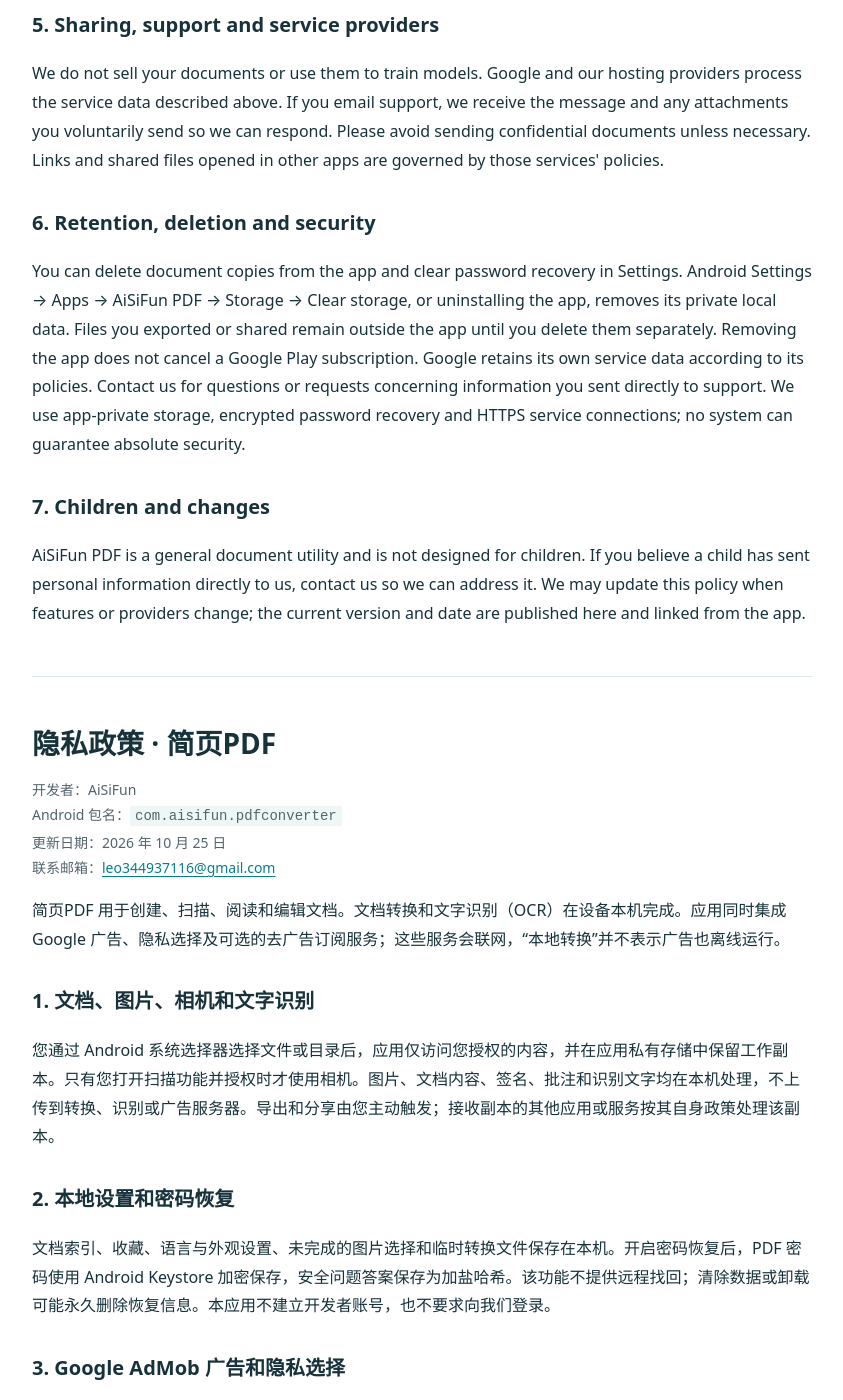
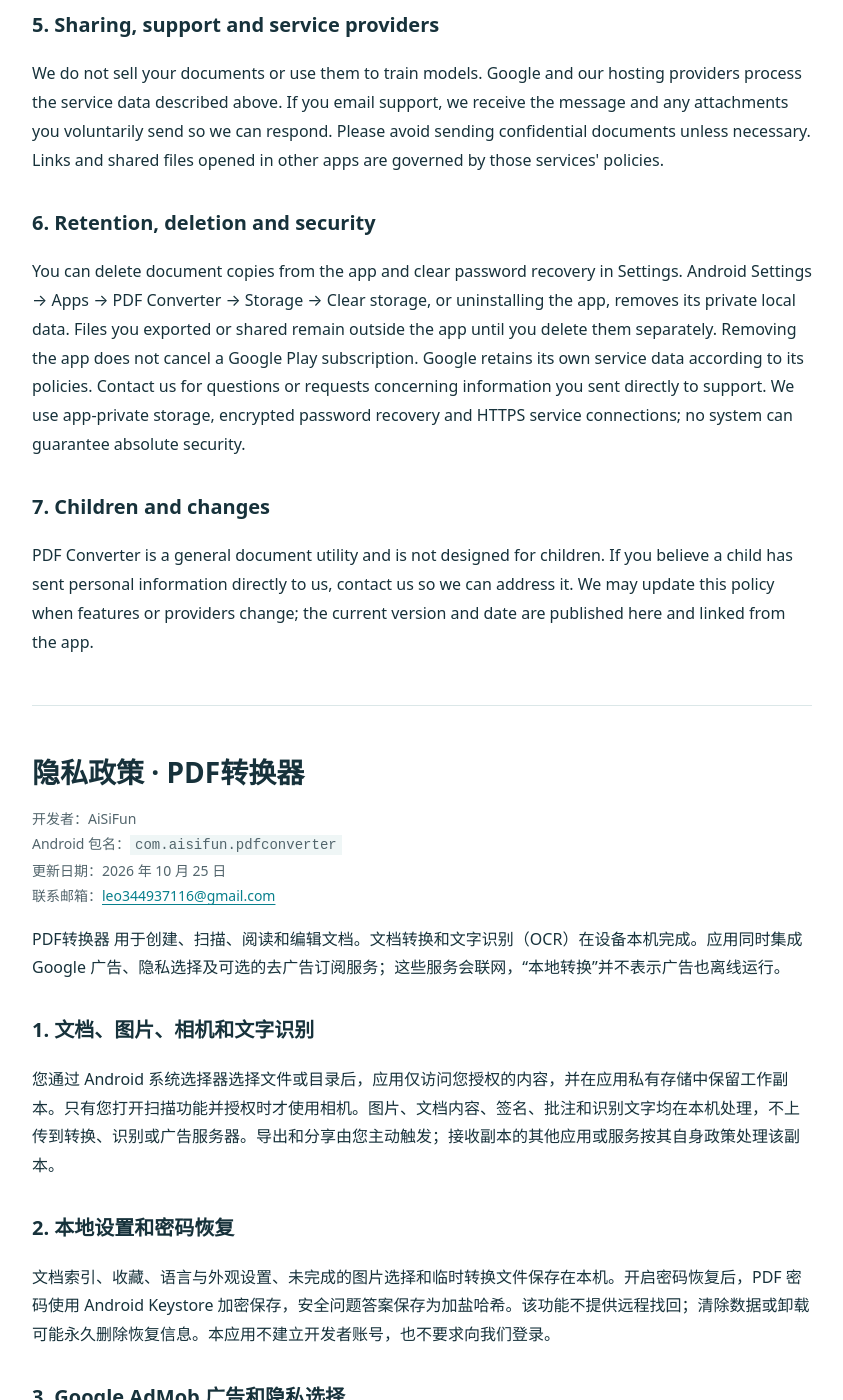
Before and after one commit to hluler/hluler.github.io, a Jekyll site: the page pdfconvert/privacy-policy.html, which Jekyll copies as it is, in a window 1280 px wide and 1400 px high, scrolled down 1727 px. Shown: the whole window, without its empty margins (218-1061 px from the left). Built offline with Jekyll 4.4.1, drawn with Linux system fonts in a browser that asks for light colours; some of the changed text lies outside the part shown.

Commit message:
Use descriptive PDF Converter app names

```diff
--- a/pdfconvert/privacy-policy.html
+++ b/pdfconvert/privacy-policy.html
@@ -1,15 +1,15 @@
 <!doctype html>
 <html lang="en"><head><meta charset="utf-8"><meta name="viewport" content="width=device-width, initial-scale=1">
-<meta name="description" content="AiSiFun PDF privacy policy: on-device document processing, Google AdMob advertising, and optional Google Play subscriptions.">
-<title>AiSiFun PDF · Privacy Policy / 隐私政策</title>
+<meta name="description" content="PDF Converter privacy policy: on-device document processing, Google AdMob advertising, and optional Google Play subscriptions.">
+<title>PDF Converter · Privacy Policy / 隐私政策</title>
 <style>:root{color-scheme:light}*{box-sizing:border-box}body{max-width:820px;margin:auto;padding:32px 20px 64px;font:16px/1.8 system-ui,-apple-system,'Segoe UI','Microsoft YaHei',sans-serif;color:#17323b;background:#fff;overflow-wrap:anywhere}h1{font-size:28px;line-height:1.3;margin:28px 0 16px}h2{font-size:20px;margin-top:30px}a{color:#087f8c;text-underline-offset:3px}a:focus-visible{outline:2px solid #087f8c;outline-offset:4px}.meta{font-size:14px;color:#52656c}nav{display:flex;flex-wrap:wrap;gap:20px}code{background:#eff6f6;padding:2px 5px}li{margin:8px 0}hr{border:0;border-top:1px solid #dbe7e8;margin:48px 0}@media print{nav{display:none}body{padding:0;max-width:none}}</style></head>
 <body><nav aria-label="Language"><a href="#en" lang="en">English</a><a href="#zh" lang="zh-CN">简体中文</a><a href="terms.html">Terms / 使用条款</a></nav><main>
 <section id="en" lang="en" aria-labelledby="title-en">
-<h1 id="title-en">Privacy Policy · AiSiFun PDF</h1>
+<h1 id="title-en">Privacy Policy · PDF Converter</h1>
 <p class="meta">Developer: AiSiFun<br>Android package: <code>com.aisifun.pdfconverter</code><br>Last updated: 25 October 2026<br>Contact: <a href="mailto:leo344937116@gmail.com">leo344937116@gmail.com</a></p>
-<p>AiSiFun PDF helps you create, scan, read and edit documents. Document conversion and optical character recognition (OCR) take place on your device. The app also integrates Google services for advertising, privacy choices and optional ad-free subscriptions. These services use network connections; “local conversion” does not mean that advertising is offline.</p>
+<p>PDF Converter helps you create, scan, read and edit documents. Document conversion and optical character recognition (OCR) take place on your device. The app also integrates Google services for advertising, privacy choices and optional ad-free subscriptions. These services use network connections; “local conversion” does not mean that advertising is offline.</p>
 <h2>1. Documents, images, camera and OCR</h2>
-<p>When you select files or folders with Android's system picker, AiSiFun PDF reads the content you authorize and keeps working copies in its private app storage. The camera is used only when you open the scanning feature and grant permission. Images, document contents, signatures, annotations and recognized text are processed on your device. We do not upload these materials to an OCR, conversion or advertising server. Exporting or sharing happens only through an action you choose; the receiving app or service then handles that copy under its own policy.</p>
+<p>When you select files or folders with Android's system picker, PDF Converter reads the content you authorize and keeps working copies in its private app storage. The camera is used only when you open the scanning feature and grant permission. Images, document contents, signatures, annotations and recognized text are processed on your device. We do not upload these materials to an OCR, conversion or advertising server. Exporting or sharing happens only through an action you choose; the receiving app or service then handles that copy under its own policy.</p>
 <h2>2. Local preferences and password recovery</h2>
 <p>The app stores document listings, favorites, language and appearance preferences, unfinished image selections and temporary conversion files locally. If you enable password recovery, saved PDF passwords are encrypted using Android Keystore. The security answer is stored as a salted hash. This does not provide remote recovery, and uninstalling or clearing app data can permanently remove the recovery information. The app does not create a developer account or require you to sign in to us.</p>
 <h2>3. Google AdMob advertising and privacy choices</h2>
@@ -22,14 +22,14 @@
 <h2>5. Sharing, support and service providers</h2>
 <p>We do not sell your documents or use them to train models. Google and our hosting providers process the service data described above. If you email support, we receive the message and any attachments you voluntarily send so we can respond. Please avoid sending confidential documents unless necessary. Links and shared files opened in other apps are governed by those services' policies.</p>
 <h2>6. Retention, deletion and security</h2>
-<p>You can delete document copies from the app and clear password recovery in Settings. Android Settings → Apps → AiSiFun PDF → Storage → Clear storage, or uninstalling the app, removes its private local data. Files you exported or shared remain outside the app until you delete them separately. Removing the app does not cancel a Google Play subscription. Google retains its own service data according to its policies. Contact us for questions or requests concerning information you sent directly to support. We use app-private storage, encrypted password recovery and HTTPS service connections; no system can guarantee absolute security.</p>
+<p>You can delete document copies from the app and clear password recovery in Settings. Android Settings → Apps → PDF Converter → Storage → Clear storage, or uninstalling the app, removes its private local data. Files you exported or shared remain outside the app until you delete them separately. Removing the app does not cancel a Google Play subscription. Google retains its own service data according to its policies. Contact us for questions or requests concerning information you sent directly to support. We use app-private storage, encrypted password recovery and HTTPS service connections; no system can guarantee absolute security.</p>
 <h2>7. Children and changes</h2>
-<p>AiSiFun PDF is a general document utility and is not designed for children. If you believe a child has sent personal information directly to us, contact us so we can address it. We may update this policy when features or providers change; the current version and date are published here and linked from the app.</p>
+<p>PDF Converter is a general document utility and is not designed for children. If you believe a child has sent personal information directly to us, contact us so we can address it. We may update this policy when features or providers change; the current version and date are published here and linked from the app.</p>
 </section><hr>
 <section id="zh" lang="zh-CN" aria-labelledby="title-zh">
-<h1 id="title-zh">隐私政策 · 简页PDF</h1>
+<h1 id="title-zh">隐私政策 · PDF转换器</h1>
 <p class="meta">开发者：AiSiFun<br>Android 包名：<code>com.aisifun.pdfconverter</code><br>更新日期：2026 年 10 月 25 日<br>联系邮箱：<a href="mailto:leo344937116@gmail.com">leo344937116@gmail.com</a></p>
-<p>简页PDF 用于创建、扫描、阅读和编辑文档。文档转换和文字识别（OCR）在设备本机完成。应用同时集成 Google 广告、隐私选择及可选的去广告订阅服务；这些服务会联网，“本地转换”并不表示广告也离线运行。</p>
+<p>PDF转换器 用于创建、扫描、阅读和编辑文档。文档转换和文字识别（OCR）在设备本机完成。应用同时集成 Google 广告、隐私选择及可选的去广告订阅服务；这些服务会联网，“本地转换”并不表示广告也离线运行。</p>
 <h2>1. 文档、图片、相机和文字识别</h2>
 <p>您通过 Android 系统选择器选择文件或目录后，应用仅访问您授权的内容，并在应用私有存储中保留工作副本。只有您打开扫描功能并授权时才使用相机。图片、文档内容、签名、批注和识别文字均在本机处理，不上传到转换、识别或广告服务器。导出和分享由您主动触发；接收副本的其他应用或服务按其自身政策处理该副本。</p>
 <h2>2. 本地设置和密码恢复</h2>
@@ -44,7 +44,7 @@
 <h2>5. 分享、支持和服务提供方</h2>
 <p>我们不出售您的文档，也不使用其训练模型。Google 和托管提供方处理上述服务所需的数据。您发邮件联系支持时，我们会收到您主动提供的邮件及附件，用于答复；请避免发送不必要的机密文档。通过外部应用打开的链接和分享文件适用相应服务的政策。</p>
 <h2>6. 保存期限、删除和安全</h2>
-<p>您可在应用内删除文档副本，在设置中清除密码恢复信息。通过 Android 设置 → 应用 → 简页PDF → 存储 → 清除存储，或卸载应用，可删除其私有本地数据。已经导出或分享的副本需要在相应位置单独删除。卸载不会取消 Google Play 订阅。Google 按其政策保存服务数据。对于您直接发给支持的信息，可通过联系邮箱咨询或提出处理请求。应用使用私有存储、密码恢复加密及 HTTPS 服务连接，但任何系统都无法保证绝对安全。</p>
+<p>您可在应用内删除文档副本，在设置中清除密码恢复信息。通过 Android 设置 → 应用 → PDF转换器 → 存储 → 清除存储，或卸载应用，可删除其私有本地数据。已经导出或分享的副本需要在相应位置单独删除。卸载不会取消 Google Play 订阅。Google 按其政策保存服务数据。对于您直接发给支持的信息，可通过联系邮箱咨询或提出处理请求。应用使用私有存储、密码恢复加密及 HTTPS 服务连接，但任何系统都无法保证绝对安全。</p>
 <h2>7. 儿童与政策变更</h2>
-<p>简页PDF 是通用文档工具，不面向儿童设计。若您认为儿童直接向我们发送了个人信息，请联系开发者处理。功能或服务提供方变化时，我们可能更新本政策；当前版本和日期在此页面公布，并可从应用内访问。</p>
+<p>PDF转换器 是通用文档工具，不面向儿童设计。若您认为儿童直接向我们发送了个人信息，请联系开发者处理。功能或服务提供方变化时，我们可能更新本政策；当前版本和日期在此页面公布，并可从应用内访问。</p>
 </section></main></body></html>
--- a/pdfconvert/terms.html
+++ b/pdfconvert/terms.html
@@ -1,10 +1,10 @@
-<!doctype html><html lang="en"><head><meta charset="utf-8"><meta name="viewport" content="width=device-width,initial-scale=1"><title>AiSiFun PDF · Terms / 使用条款</title><style>body{max-width:800px;margin:auto;padding:32px 20px 64px;font:16px/1.8 system-ui,sans-serif;color:#17323b}h1{font-size:28px}h2{font-size:20px}a{color:#087f8c}hr{border:0;border-top:1px solid #dbe7e8;margin:44px 0}</style></head><body>
+<!doctype html><html lang="en"><head><meta charset="utf-8"><meta name="viewport" content="width=device-width,initial-scale=1"><title>PDF Converter · Terms / 使用条款</title><style>body{max-width:800px;margin:auto;padding:32px 20px 64px;font:16px/1.8 system-ui,sans-serif;color:#17323b}h1{font-size:28px}h2{font-size:20px}a{color:#087f8c}hr{border:0;border-top:1px solid #dbe7e8;margin:44px 0}</style></head><body>
 <nav><a href="#en">English</a> · <a href="#zh">简体中文</a> · <a href="privacy-policy.html">Privacy / 隐私政策</a></nav>
-<section id="en" lang="en"><h1>AiSiFun PDF · Terms of use</h1><p>Developer: AiSiFun · Updated 25 October 2026 · <a href="mailto:leo344937116@gmail.com">leo344937116@gmail.com</a></p>
+<section id="en" lang="en"><h1>PDF Converter · Terms of use</h1><p>Developer: AiSiFun · Updated 25 October 2026 · <a href="mailto:leo344937116@gmail.com">leo344937116@gmail.com</a></p>
 <h2>Document tools</h2><p>Use files you are entitled to process. Keep backups and check exported results before relying on them. OCR can misread text; Office conversion does not reproduce every layout, chart or formula. Editing, compression and conversion can change document properties. You retain rights to your documents. An on-screen handwritten signature is an image annotation, not a promise of certificate-based digital signing or legal validity.</p>
 <h2>Monthly ad-free subscription</h2><p>Core document tools are free. The optional monthly subscription removes in-app advertisements; it does not promise additional conversion accuracy or exclusive PDF tools. The current localized price, currency, billing period and applicable terms are shown by Google Play before purchase. The app does not use the reference app's price as its own quotation.</p><p>Payment is handled by Google Play. A monthly subscription renews automatically at the applicable price unless canceled in Google Play. Manage or cancel it at <a href="https://play.google.com/store/account/subscriptions">Google Play subscriptions</a>. Cancellation stops future renewals; ad-free access continues until the paid period expires. Uninstalling the app does not cancel a subscription. Refunds and payment issues are handled under <a href="https://support.google.com/googleplay/answer/2479637">Google Play's refund policies</a> and applicable law.</p>
 <h2>Restore and testing</h2><p>Use “Restore purchases” with the Google Play account that purchased the subscription. Internet access and purchase verification are required to establish or refresh entitlement. The app may use a previously verified local entitlement for up to 24 hours, without extending beyond its paid expiry. Pending or unverified purchases do not activate ad-free access. A build marked QA may expose local simulations; these do not create a real subscription or charge money. Actual Google Play test purchases require Play Console test setup and clearly identified test payment methods.</p><h2>Privacy and support</h2><p>See the <a href="privacy-policy.html">privacy policy</a> for local document processing and Google service data. Contact support with the app version and a description of the issue; do not send confidential files unnecessarily. These terms do not remove rights you have under applicable law.</p></section>
-<hr><section id="zh" lang="zh-CN"><h1>简页PDF · 使用条款</h1><p>开发者：AiSiFun · 更新日期：2026 年 10 月 25 日 · <a href="mailto:leo344937116@gmail.com">leo344937116@gmail.com</a></p>
+<hr><section id="zh" lang="zh-CN"><h1>PDF转换器 · 使用条款</h1><p>开发者：AiSiFun · 更新日期：2026 年 10 月 25 日 · <a href="mailto:leo344937116@gmail.com">leo344937116@gmail.com</a></p>
 <h2>文档工具</h2><p>请仅处理您有权使用的文件，保留原始备份，并在使用导出结果前检查。OCR 可能识别错误，Office 转换无法还原所有版式、图表或公式。编辑、压缩和转换可能改变文档属性。您保留文档权利。屏幕手写签名属于图像批注，不代表基于证书的数字签名，也不保证法律效力。</p>
 <h2>按月去广告订阅</h2><p>核心文档工具免费。可选的按月订阅仅移除应用内广告，不承诺额外转换精度或专属 PDF 工具。实际本地价格、币种、计费周期和相关条款由 Google Play 在付款前展示；本应用不会使用参考应用的价格冒充自身报价。</p><p>支付由 Google Play 处理。按月订阅按适用价格自动续订，除非您在 Google Play 取消。可通过 <a href="https://play.google.com/store/account/subscriptions">Google Play 订阅管理</a>管理或取消。取消后停止后续续订，已付款周期到期前继续享有去广告权益。卸载应用不会取消订阅。退款及支付问题依 <a href="https://support.google.com/googleplay/answer/2479637">Google Play 退款政策</a>及适用法律处理。</p>
 <h2>恢复与测试</h2><p>请使用原购买所用的 Google Play 账号选择“恢复购买”。首次获取和刷新权益需要联网并验证购买信息；应用可使用最近验证过的本地权益最长 24 小时，且不超过已付款到期时间。待付款或未验证订单不会启用去广告。标记 QA 的构建可能提供本地模拟，这些模拟不创建真实订阅，也不收费。Google Play 的真实测试购买需要 Console 测试配置，并使用明确标注的测试支付方式。</p><h2>隐私与支持</h2><p>本地文档处理和 Google 服务数据详见<a href="privacy-policy.html">隐私政策</a>。联系支持时请提供版本及问题描述，避免发送不必要的机密文件。本条款不排除您依法享有的权利。</p></section></body></html>
```
Also changed, not shown: pdfconvert/README.md (+1 -1 lines).
